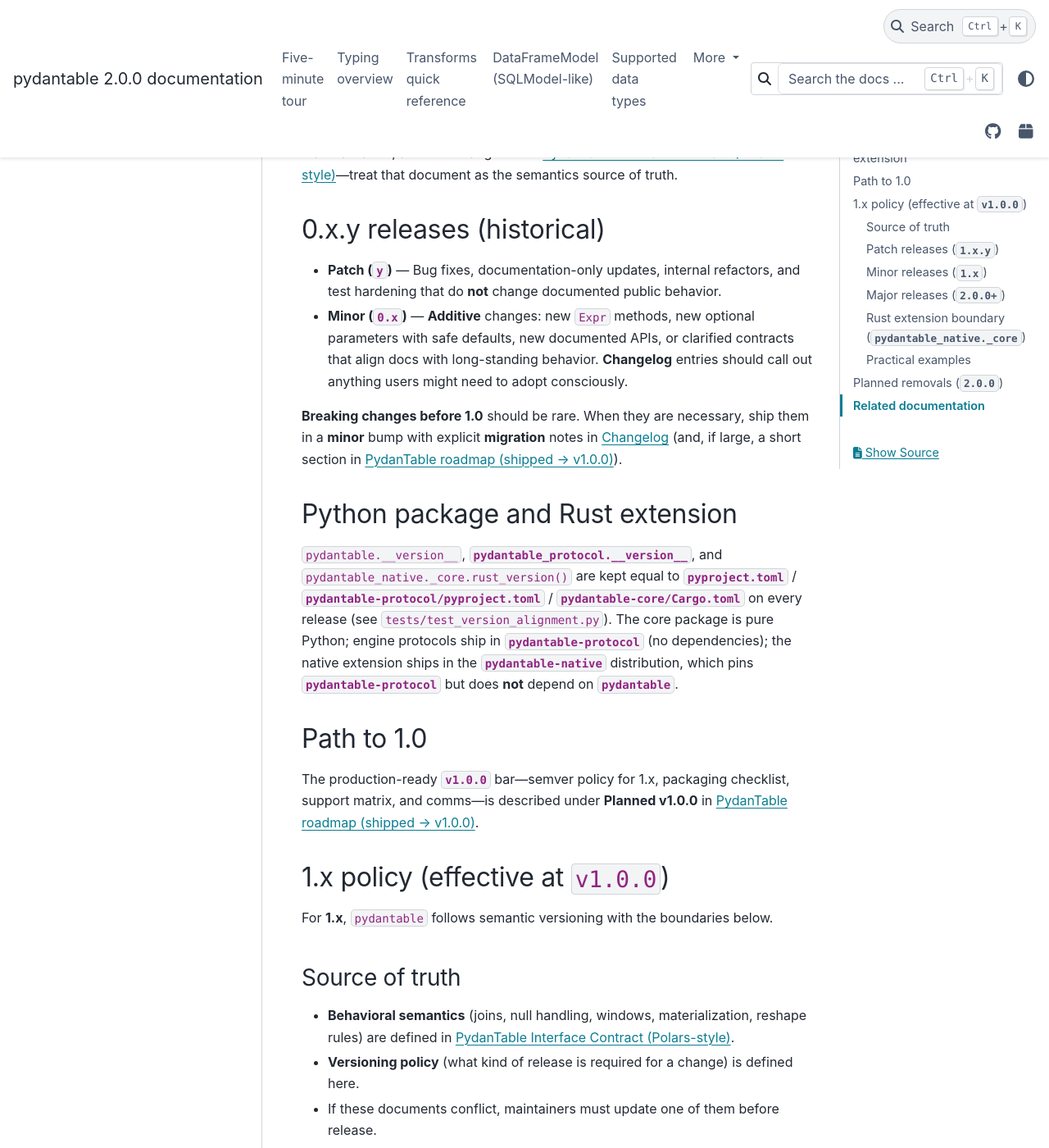
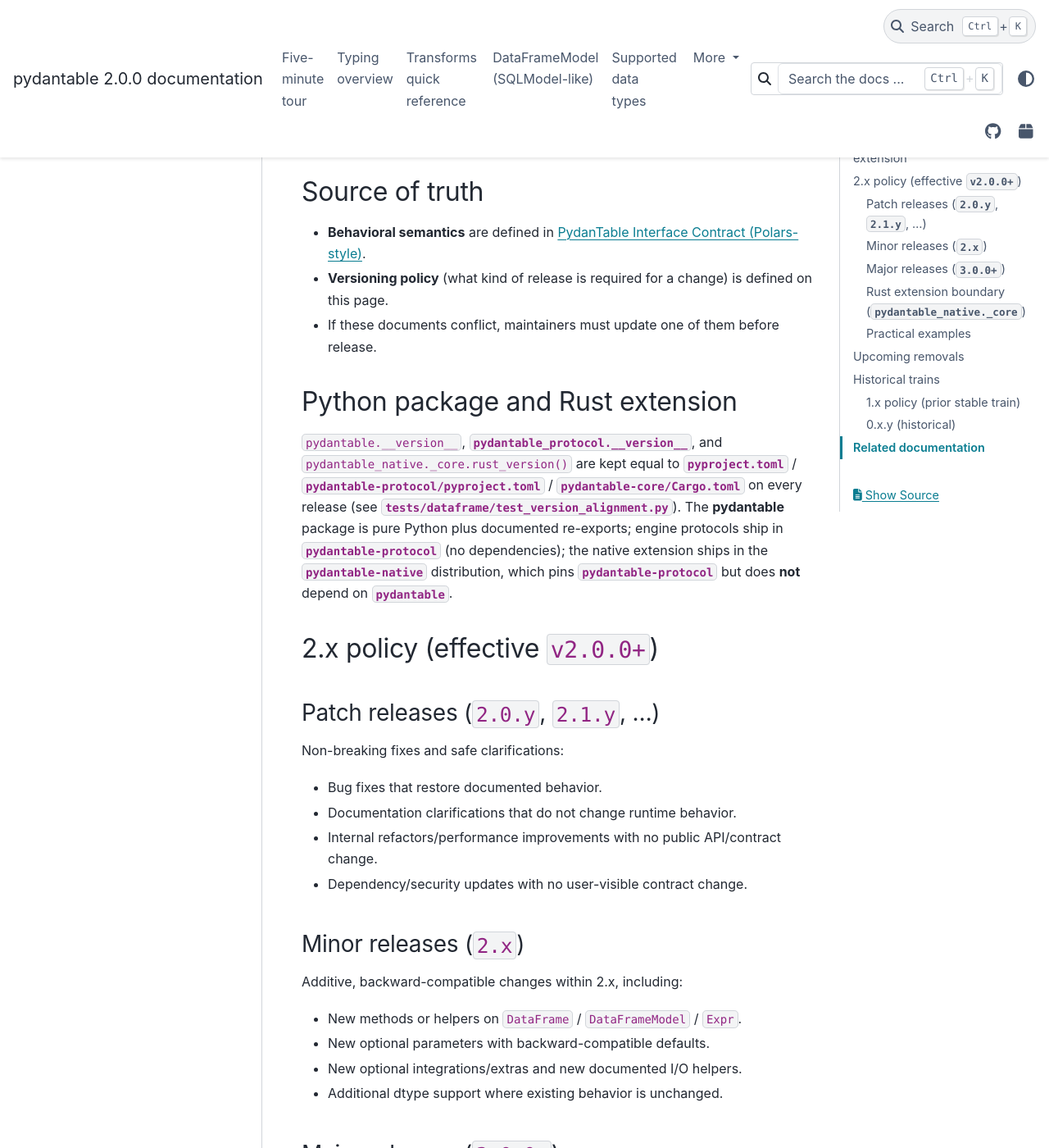
Before and after one commit to eddiethedean/pydantable, a Sphinx documentation site: the page built from docs/VERSIONING.md, in a window 1280 px wide and 1400 px high, scrolled down 263 px. Shown: the whole window at 82% size. Built offline with Sphinx 7.4.7 and the PyData theme 0.15.4, drawn with Linux system fonts in a browser that asks for light colours; the version number is read from the project's files by our own code; some of the changed text lies outside the part shown.

Commit message:
docs: align VERSIONING with 2.x train; retarget as_polars removal to 2.1.0
- Rewrite VERSIONING for current 2.x semver (patch/minor/major 3.0+)
- Document upcoming removals: as_polars in 2.1.0, legacy SQL aliases later
- CHANGELOG 2.0.0: Added join_as/TRANSFORMS_QUICK_REF; deprecation notes
- TYPING + collect/acollect warnings: removal message pydantable 2.1.0
- DEVELOPER: fix test_version_alignment path; 2.0.0 tag/PyPI example
- Test: acollect as_polars warning text expects 2.1.0

```diff
--- a/docs/CHANGELOG.md
+++ b/docs/CHANGELOG.md
@@ -6,11 +6,22 @@
 
 ## [2.0.0] — 2026-04-06
 
+### Added
+
+- **`join_as` ergonomics:** keyword aliases **`schema=`** / **`after_schema_type=`** on **`DataFrame.join_as`** and **`after_model=`** / **`model=`** on **`DataFrameModel.join_as`**; docs and examples steer users to **`other=`** + schema keywords to avoid mixing up positional order across the two types.
+- **Docs:** **`TRANSFORMS_QUICK_REF`** (compact `*_as` map), VS Code snippets **`.vscode/pydantable-transforms.code-snippets`**, **`DataFrameModel`** subclassing guidance for incremental schemas, and cookbook/README/typing cross-links.
+- **Tests:** runtime coverage for `join_as` alias resolution and conflicting kwargs.
+
 ### Changed (breaking)
 
 - **Strict typed dataframe spec compliance:** schema-changing operations require explicit `*_as(AfterSchema/AfterModel, ...)` output schemas and typed column tokens (`df.col.<field>` / `ColumnRef`).
 - **Removed:** pandas facade and selector-driven schema mutation surface.
 - **Deprecated:** `pydantable.pyspark` remains importable but is deprecated/non-strict pending 2.1 alignment.
+
+### Changed (deprecations)
+
+- **`collect` / `acollect` `as_polars=`:** deprecation warnings and {doc}`VERSIONING` now target removal in **`v2.1.0`** (parameter remains in **2.0.0**).
+- **Legacy string-SQL I/O aliases** (`fetch_sql`, `write_sql`, …): remain deprecated; removal is **not** tied to the **2.0.0** tag (see {doc}`VERSIONING` and {doc}`SQLMODEL_SQL_ROADMAP`).
 
 ### Version bump
 
--- a/docs/DEVELOPER.md
+++ b/docs/DEVELOPER.md
@@ -446,7 +446,7 @@
 
 ## Release Notes Checklist (for contributors)
 
-- [ ] **Version matches everywhere (1.x.y):** root `pyproject.toml` (**`pydantable`**), `pydantable-protocol/pyproject.toml`, `pydantable-native/pyproject.toml`, `pydantable-core/Cargo.toml`, `python/pydantable/__init__.py` (**`__version__`**), `pydantable-protocol/python/pydantable_protocol/__init__.py` (**`__version__`**), and pinned deps (`pydantable-protocol==…`, `pydantable-native==…` on **`pydantable`**). **`rust_version()`** in `pydantable-core/src/python_api/expr_fns.rs` uses `env!("CARGO_PKG_VERSION")`. CI runs `tests/test_version_alignment.py` (`pydantable.__version__ == pydantable_native._core.rust_version()` and protocol matches core).
+- [ ] **Version matches everywhere (`2.x.y` / aligned pins):** root `pyproject.toml` (**`pydantable`**), `pydantable-protocol/pyproject.toml`, `pydantable-native/pyproject.toml`, `pydantable-core/Cargo.toml`, `python/pydantable/__init__.py` (**`__version__`**), `pydantable-protocol/python/pydantable_protocol/__init__.py` (**`__version__`**), and pinned deps (`pydantable-protocol==…`, `pydantable-native==…` on **`pydantable`**). **`rust_version()`** in `pydantable-core/src/python_api/expr_fns.rs` uses `env!("CARGO_PKG_VERSION")`. CI runs **`tests/dataframe/test_version_alignment.py`** (`pydantable.__version__ == pydantable_native._core.rust_version()` and protocol matches core).
 - [ ] `docs/CHANGELOG.md` has a section for the release with highlights
 - [ ] `make check-full` passes (Ruff, ty, `cargo fmt --check`, `clippy -D warnings`, `cargo test --all-features`)
 - [ ] Python tests pass in `.venv` (`pytest`)
@@ -464,7 +464,7 @@
 - [ ] `cargo test --manifest-path pydantable-core/Cargo.toml --all-features` passes.
 - [ ] `cargo check --manifest-path pydantable-core/Cargo.toml --no-default-features` passes.
 - [ ] full Python test suite passes in the CI-equivalent environment (`pytest -n auto` and required optional-deps legs).
-- [ ] `tests/test_version_alignment.py` passes (`__version__ == _core.rust_version()`).
+- [ ] `tests/dataframe/test_version_alignment.py` passes (`__version__ == _core.rust_version()`).
 - [ ] release workflow dry-run evidence is captured (wheel/sdist expectations met).
 
 ### Security advisory policy (1.x)
@@ -481,8 +481,8 @@
 
 ### Publishing (PyPI)
 
-Pushing a git tag matching **`v*`** (for example **`v1.15.2`**) runs `.github/workflows/release.yml`: shared CI (same checks as **`ci.yml`**), then publishes **`pydantable-protocol`**, then **`pydantable-native`** **manylinux x86_64** (**sdist** + wheels) so **`pydantable-native`** is installable before **`pydantable`** (sdist + pure-Python wheel), while other **`pydantable-native`** **`maturin-action`** jobs run in parallel for additional platforms. The repository needs a **`PYPI_API_TOKEN`** secret (`TWINE_USERNAME` is **`__token__`** in the workflow). **`release.yml`** sets **`permissions: contents: read`** and **`actions: write`** so the reusable **`shared-ci`** job can use **`actions/cache`** and **`actions/upload-artifact`**. Versions come from each package’s **`pyproject.toml`** on the tagged commit. Keep the workflow’s **Python test install** (`.github/workflows/_shared-ci.yml`, **Install maturin and test deps**) aligned with **`pyproject.toml`** **`[project.optional-dependencies]`** **`dev`** + **`pandas`** + **`polars`** + **`pytest-cov`** + **`rapcsv`/`rapfiles`/`rapsqlite`** (plus the other CI-only pins: **`fastapi`**, **`httpx`**, **`sqlalchemy`**, **`streamlit`**, **`dataframe-api-compat`**, **`fsspec`**, **`openpyxl`**, **`kafka-python`**, **`google-cloud-bigquery`**, **`snowflake-connector-python`**, …) so optional tests are not skipped on matrix legs or on tag builds.
+Pushing a git tag matching **`v*`** (for example **`v2.0.0`**) runs `.github/workflows/release.yml`: shared CI (same checks as **`ci.yml`**), then publishes **`pydantable-protocol`**, then **`pydantable-native`** **manylinux x86_64** (**sdist** + wheels) so **`pydantable-native`** is installable before **`pydantable`** (sdist + pure-Python wheel), while other **`pydantable-native`** **`maturin-action`** jobs run in parallel for additional platforms. The repository needs a **`PYPI_API_TOKEN`** secret (`TWINE_USERNAME` is **`__token__`** in the workflow). **`release.yml`** sets **`permissions: contents: read`** and **`actions: write`** so the reusable **`shared-ci`** job can use **`actions/cache`** and **`actions/upload-artifact`**. Versions come from each package’s **`pyproject.toml`** on the tagged commit. Keep the workflow’s **Python test install** (`.github/workflows/_shared-ci.yml`, **Install maturin and test deps**) aligned with **`pyproject.toml`** **`[project.optional-dependencies]`** **`dev`** + **`pandas`** + **`polars`** + **`pytest-cov`** + **`rapcsv`/`rapfiles`/`rapsqlite`** (plus the other CI-only pins: **`fastapi`**, **`httpx`**, **`sqlalchemy`**, **`streamlit`**, **`dataframe-api-compat`**, **`fsspec`**, **`openpyxl`**, **`kafka-python`**, **`google-cloud-bigquery`**, **`snowflake-connector-python`**, …) so optional tests are not skipped on matrix legs or on tag builds.
 
 **GNU manylinux wheels** are built with **`PyO3/maturin-action`** inside the default **manylinux Docker** images (`manylinux: 2_17` / `2_28`). Avoid **`container: off`** plus **`--zig`** on the host for those targets: linker failures and **OOM** are common with a Polars-sized dependency tree. **musllinux** jobs still use **`--zig`** in `release.yml` as needed.
 
-Tag the same commit for all distributions: **`v` + version** (for example **`v1.15.2`**). **`pip install pydantable==1.15.2`** resolves **`pydantable-protocol==1.15.2`** and **`pydantable-native==1.15.2`** from PyPI.
+Tag the same commit for all distributions: **`v` + version** (for example **`v1.15.2`**). **`pip install pydantable==2.0.0`** resolves **`pydantable-protocol==2.0.0`** and **`pydantable-native==2.0.0`** from PyPI (same pin pattern for future **`2.x.y`** tags).
--- a/docs/TYPING.md
+++ b/docs/TYPING.md
@@ -39,7 +39,7 @@
 
 The core **`DataFrame`** type also implements a compatible **`acollect`**; static typing treats the protocol as structural, so anything with a matching **`acollect`** is a candidate.
 
-**Deprecation (2.0):** avoid **`acollect(..., as_polars=...)`** and **`collect(..., as_polars=...)`**; they emit **`DeprecationWarning`** and will be removed in pydantable 2.0. Prefer **`ato_polars()`** / **`to_polars()`**, or columnar **`to_dict()`** / **`collect(as_lists=True)`**. See {doc}`VERSIONING` (planned removals).
+**Deprecation:** avoid **`acollect(..., as_polars=...)`** and **`collect(..., as_polars=...)`**; they emit **`DeprecationWarning`** and are scheduled for removal in **pydantable 2.1.0**. Prefer **`ato_polars()`** / **`to_polars()`**, or columnar **`to_dict()`** / **`collect(as_lists=True)`**. See {doc}`VERSIONING` (upcoming removals).
 
 **Example — shared async materialization**
 
--- a/docs/VERSIONING.md
+++ b/docs/VERSIONING.md
@@ -1,53 +1,40 @@
-# Versioning and stability (0.x and 1.x)
+# Versioning and stability
 
-PydanTable is **1.x** today. This page states how maintainers use **semver** on the stable train. **Behavioral** guarantees for transforms, nulls, joins, windows, materialization, and interchange live in {doc}`INTERFACE_CONTRACT`—treat that document as the semantics source of truth.
+PydanTable follows **semantic versioning**. The **current stable train is 2.x** (as of **v2.0.0**). **Behavioral** guarantees for transforms, nulls, joins, windows, materialization, and interchange live in {doc}`INTERFACE_CONTRACT`—treat that document as the semantics source of truth.
 
-## 0.x.y releases (historical)
+## Source of truth
 
-- **Patch (`y`)** — Bug fixes, documentation-only updates, internal refactors, and test hardening that do **not** change documented public behavior.
-- **Minor (`0.x`)** — **Additive** changes: new `Expr` methods, new optional parameters with safe defaults, new documented APIs, or clarified contracts that align docs with long-standing behavior. **Changelog** entries should call out anything users might need to adopt consciously.
-
-**Breaking changes before 1.0** should be rare. When they are necessary, ship them in a **minor** bump with explicit **migration** notes in {doc}`CHANGELOG` (and, if large, a short section in {doc}`ROADMAP`).
+- **Behavioral semantics** are defined in {doc}`INTERFACE_CONTRACT`.
+- **Versioning policy** (what kind of release is required for a change) is defined on this page.
+- If these documents conflict, maintainers must update one of them before release.
 
 ## Python package and Rust extension
 
-`pydantable.__version__`, **`pydantable_protocol.__version__`**, and `pydantable_native._core.rust_version()` are kept equal to **`pyproject.toml`** / **`pydantable-protocol/pyproject.toml`** / **`pydantable-core/Cargo.toml`** on every release (see `tests/test_version_alignment.py`). The core package is pure Python; engine protocols ship in **`pydantable-protocol`** (no dependencies); the native extension ships in the **`pydantable-native`** distribution, which pins **`pydantable-protocol`** but does **not** depend on **`pydantable`**.
+`pydantable.__version__`, **`pydantable_protocol.__version__`**, and `pydantable_native._core.rust_version()` are kept equal to **`pyproject.toml`** / **`pydantable-protocol/pyproject.toml`** / **`pydantable-core/Cargo.toml`** on every release (see **`tests/dataframe/test_version_alignment.py`**). The **pydantable** package is pure Python plus documented re-exports; engine protocols ship in **`pydantable-protocol`** (no dependencies); the native extension ships in the **`pydantable-native`** distribution, which pins **`pydantable-protocol`** but does **not** depend on **`pydantable`**.
 
-## Path to 1.0
+## 2.x policy (effective `v2.0.0+`)
 
-The production-ready **`v1.0.0`** bar—semver policy for 1.x, packaging checklist, support matrix, and comms—is described under **Planned v1.0.0** in {doc}`ROADMAP`.
+### Patch releases (`2.0.y`, `2.1.y`, …)
 
-## 1.x policy (effective at `v1.0.0`)
-
-For **1.x**, `pydantable` follows semantic versioning with the boundaries below.
-
-### Source of truth
-
-- **Behavioral semantics** (joins, null handling, windows, materialization, reshape rules) are defined in {doc}`INTERFACE_CONTRACT`.
-- **Versioning policy** (what kind of release is required for a change) is defined here.
-- If these documents conflict, maintainers must update one of them before release.
-
-### Patch releases (`1.x.y`)
-
-Patch releases are for non-breaking changes such as:
+Non-breaking fixes and safe clarifications:
 
 - Bug fixes that restore documented behavior.
 - Documentation clarifications that do not change runtime behavior.
 - Internal refactors/performance improvements with no public API/contract change.
 - Dependency/security updates with no user-visible contract change.
 
-### Minor releases (`1.x`)
+### Minor releases (`2.x`)
 
-Minor releases are additive and backward compatible, including:
+Additive, backward-compatible changes within 2.x, including:
 
 - New methods or helpers on `DataFrame` / `DataFrameModel` / `Expr`.
 - New optional parameters with backward-compatible defaults.
 - New optional integrations/extras and new documented I/O helpers.
 - Additional dtype support where existing behavior is unchanged.
 
-### Major releases (`2.0.0+`)
+### Major releases (`3.0.0+`)
 
-Major releases are required for breaking changes, including:
+Required for incompatible changes, including:
 
 - Removing/renaming public methods or parameters.
 - Changing default behavior in a way that can alter outputs or errors for existing code.
@@ -63,17 +50,28 @@
 
 - **Patch:** fix a null-propagation regression so runtime matches documented contract.
 - **Minor:** add `DataFrame.read_foo(...)` with default-off behavior and docs/tests.
-- **Major:** change `collect()` default return shape or remove a long-standing method.
+- **Major:** remove a long-standing keyword parameter or change `collect()` defaults.
 
-## Planned removals (`2.0.0`)
+## Upcoming removals
 
-The following deprecated parameters are scheduled for removal in **`2.0.0`** (a **major** release per the policy above):
+The following APIs remain **available in 2.0.0** but are **deprecated**; migrate before the stated target.
 
-- **`as_polars=`** on **`DataFrame.collect`**, **`DataFrame.acollect`**, and the **`DataFrameModel`** collection shims — use **`to_polars()`** / **`ato_polars()`** (and **`collect(as_lists=True)`** / **`to_dict()`** for columnar dicts).
+- **`as_polars=`** on **`DataFrame.collect`**, **`DataFrame.acollect`**, and **`DataFrameModel`** collection shims — use **`to_polars()`** / **`ato_polars()`** (and **`collect(as_lists=True)`** / **`to_dict()`** for columnar dicts). **Target removal: `v2.1.0`** (see warnings and {doc}`TYPING`).
 
-The following **legacy string-SQL I/O** names are **deprecated** as of **v1.13.0**; they emit **`DeprecationWarning`** at runtime. Use **`fetch_sql_raw`**, **`iter_sql_raw`**, **`write_sql_raw`**, **`afetch_sql_raw`**, **`aiter_sql_raw`**, **`awrite_sql_raw`**, or SQLModel-first **`fetch_sqlmodel`** / **`iter_sqlmodel`** / **`write_sqlmodel`** (and **`DataFrameModel`** mirrors) instead. These aliases are scheduled for removal in **`2.0.0`** (exact timeline subject to {doc}`SQLMODEL_SQL_ROADMAP`):
+The following **legacy string-SQL I/O** names remain as deprecated aliases (since **v1.13.0**); they emit **`DeprecationWarning`**. Use **`fetch_sql_raw`**, **`iter_sql_raw`**, **`write_sql_raw`**, **`afetch_sql_raw`**, **`aiter_sql_raw`**, **`awrite_sql_raw`**, or SQLModel-first **`fetch_sqlmodel`** / **`iter_sqlmodel`** / **`write_sqlmodel`** (and **`DataFrameModel`** mirrors) instead. **Removal in a future major version after 2.0** (timeline: {doc}`SQLMODEL_SQL_ROADMAP`):
 
 - **`fetch_sql`**, **`iter_sql`**, **`write_sql`**, **`afetch_sql`**, **`aiter_sql`**, **`awrite_sql`**, **`write_sql_batches`**, **`awrite_sql_batches`**
+
+## Historical trains
+
+### 1.x policy (prior stable train)
+
+For **1.x**, patch/minor/major boundaries matched the structure above with major = **`2.0.0`** (strict typed API). The **v1.0.0** bar and history live in {doc}`ROADMAP`.
+
+### 0.x.y (historical)
+
+- **Patch (`y`)** — Bug fixes, documentation-only updates, internal refactors, and test hardening that do **not** change documented public behavior.
+- **Minor (`0.x`)** — **Additive** changes with migration notes when needed.
 
 ## Related documentation
 
```
Also changed, not shown: 2 other files.
